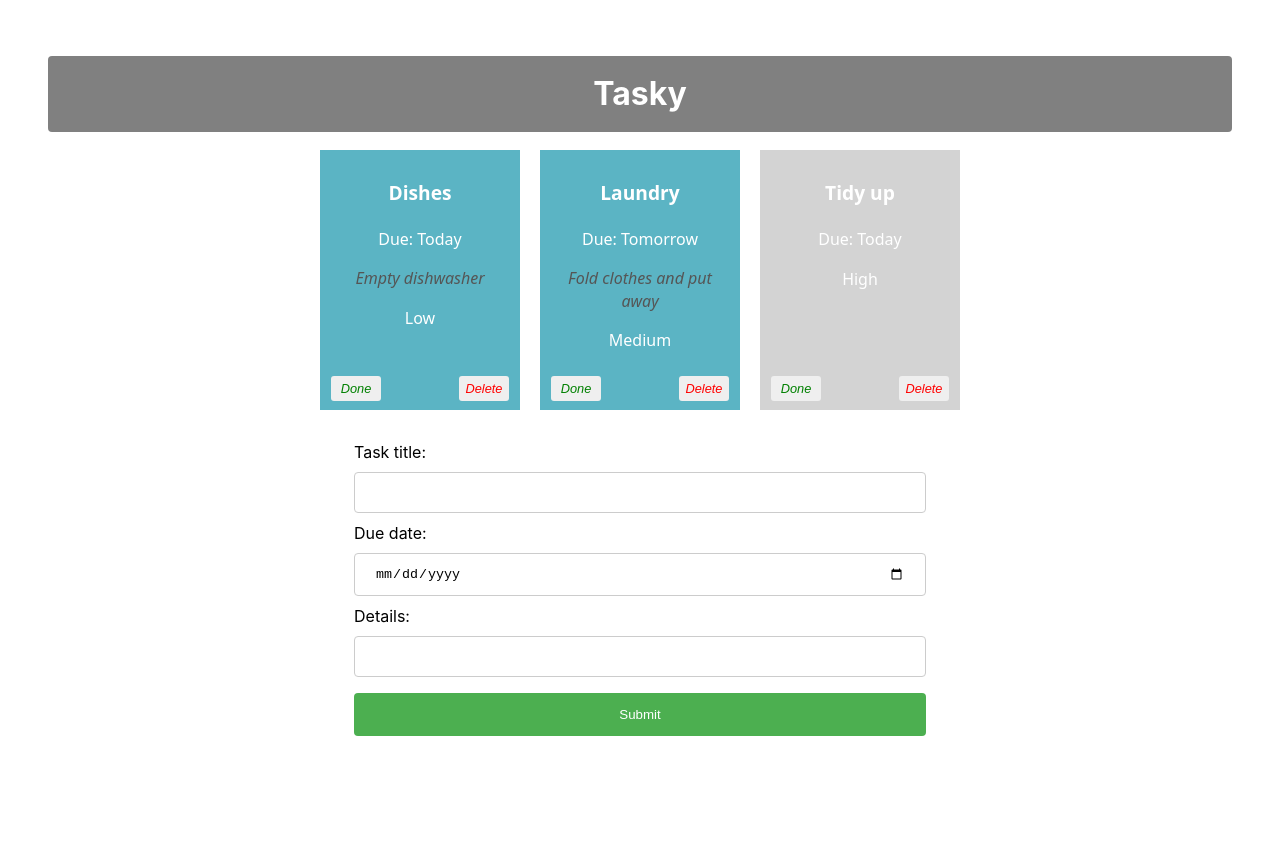
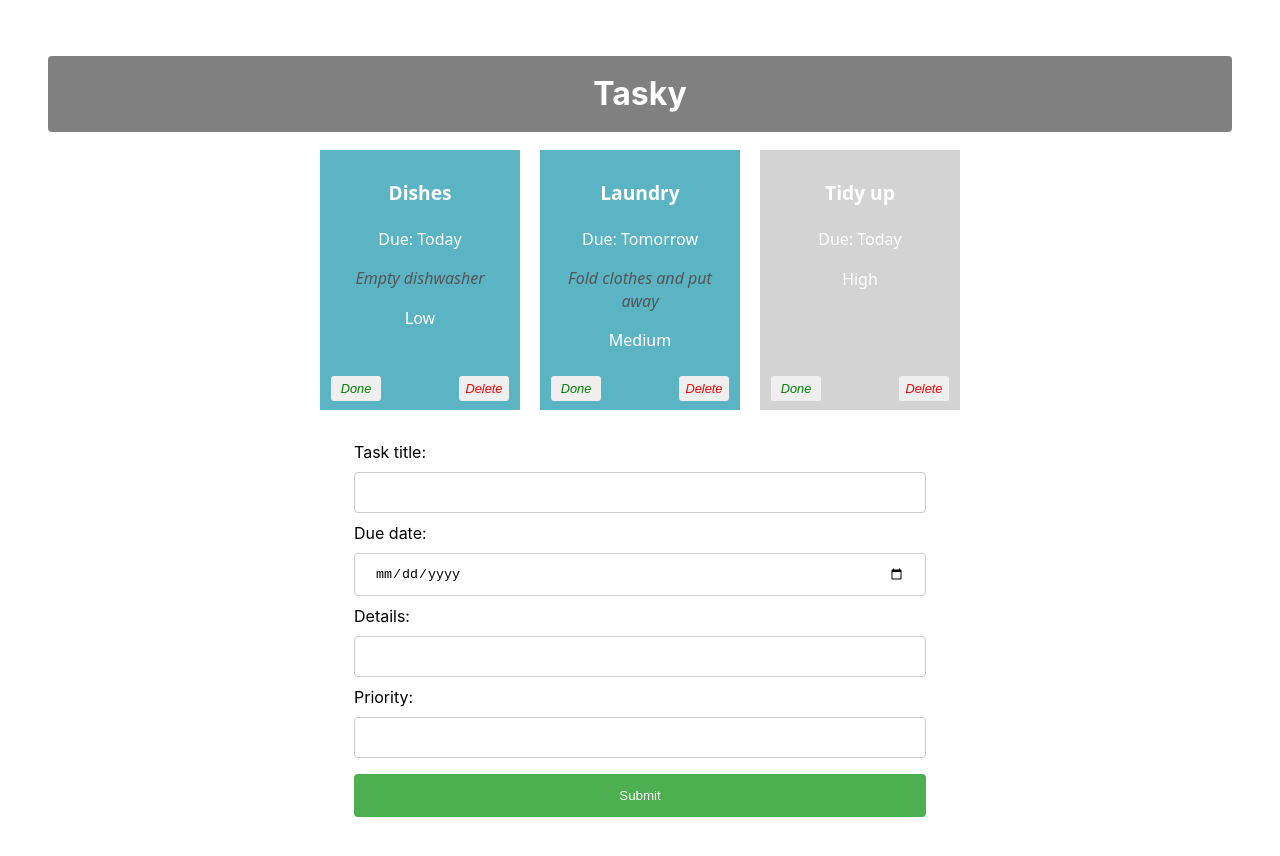
Before and after one commit to stephenp0320/react-basics-labs, a React (Vite) app in the folder tasky/: page / in a window 1280 px wide. Shown: the top 856 px of the page. Before the commit the page ends 812 px from the top, so only its background shows below. Built offline with nearby package versions, Linux system fonts and the light colour scheme.

Commit message:
Tasky Lab 2a - Exercise done

```diff
--- a/tasky/src/App.jsx
+++ b/tasky/src/App.jsx
@@ -16,7 +16,8 @@
   const [ formState, setFormState ] = useState({
     title: "",
     description: "",
-    deadline: ""
+    deadline: "",
+    priority: ""
   });
 
   const formChangeHandler = (event) => {
@@ -31,6 +32,9 @@
           break;
       case "deadline":
           form.deadline = event.target.value;
+          break;
+      case "priority":
+          form.priority = event.target.value;
           break;
       default:
           form = formState;
--- a/tasky/src/components/Form.jsx
+++ b/tasky/src/components/Form.jsx
@@ -22,6 +22,12 @@
                     <input type="text" name="description" onChange={(event) => props.change(event)}
                     />
                 </label>
+                <label>
+                    Priority:
+                    <input type="text" name="priority" onChange={(event) => props.change(event)}
+                    />
+                </label>
+                <br />
                 <input type="submit" value="Submit" />
             </form>
         </div>
```
